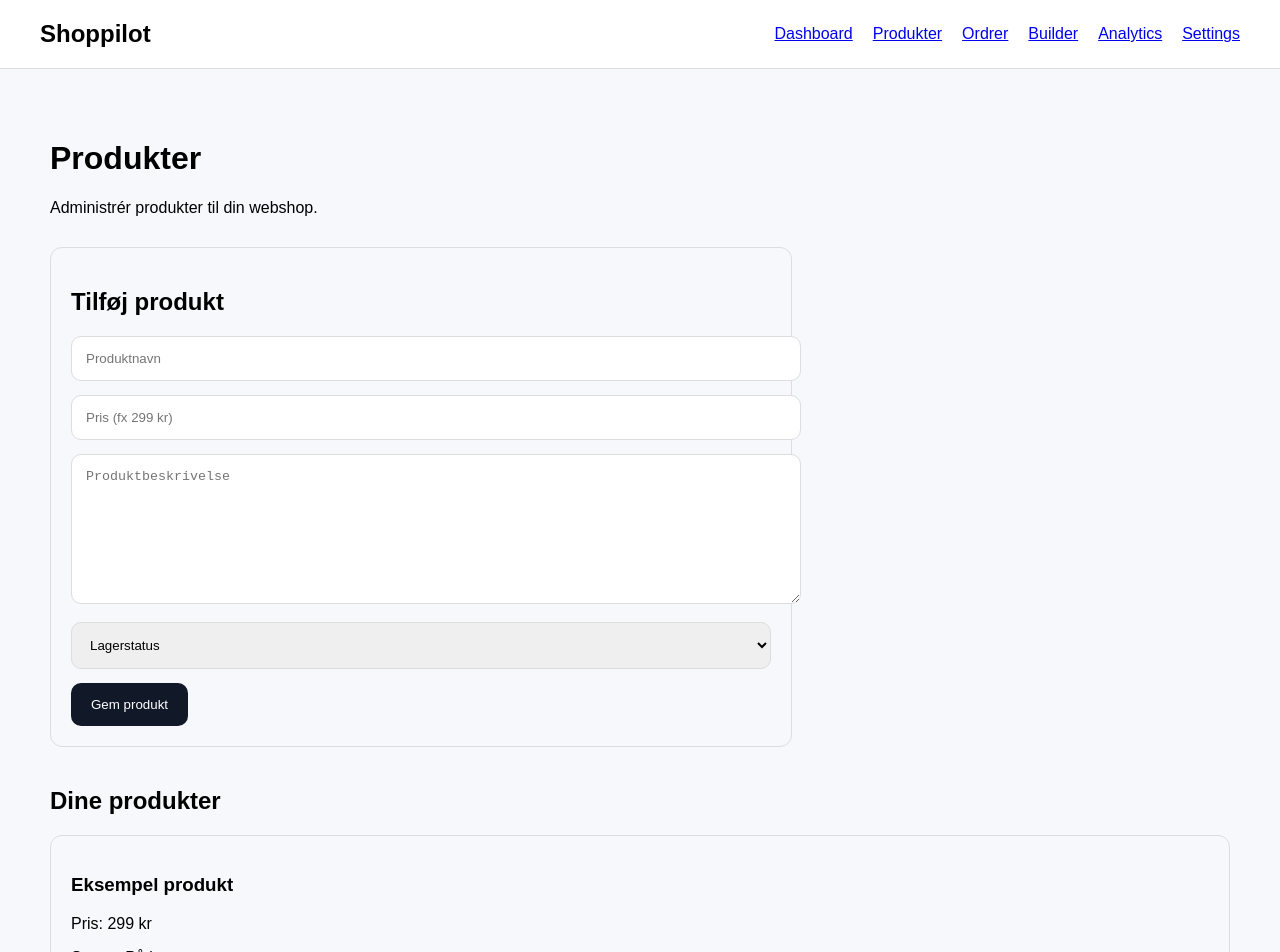
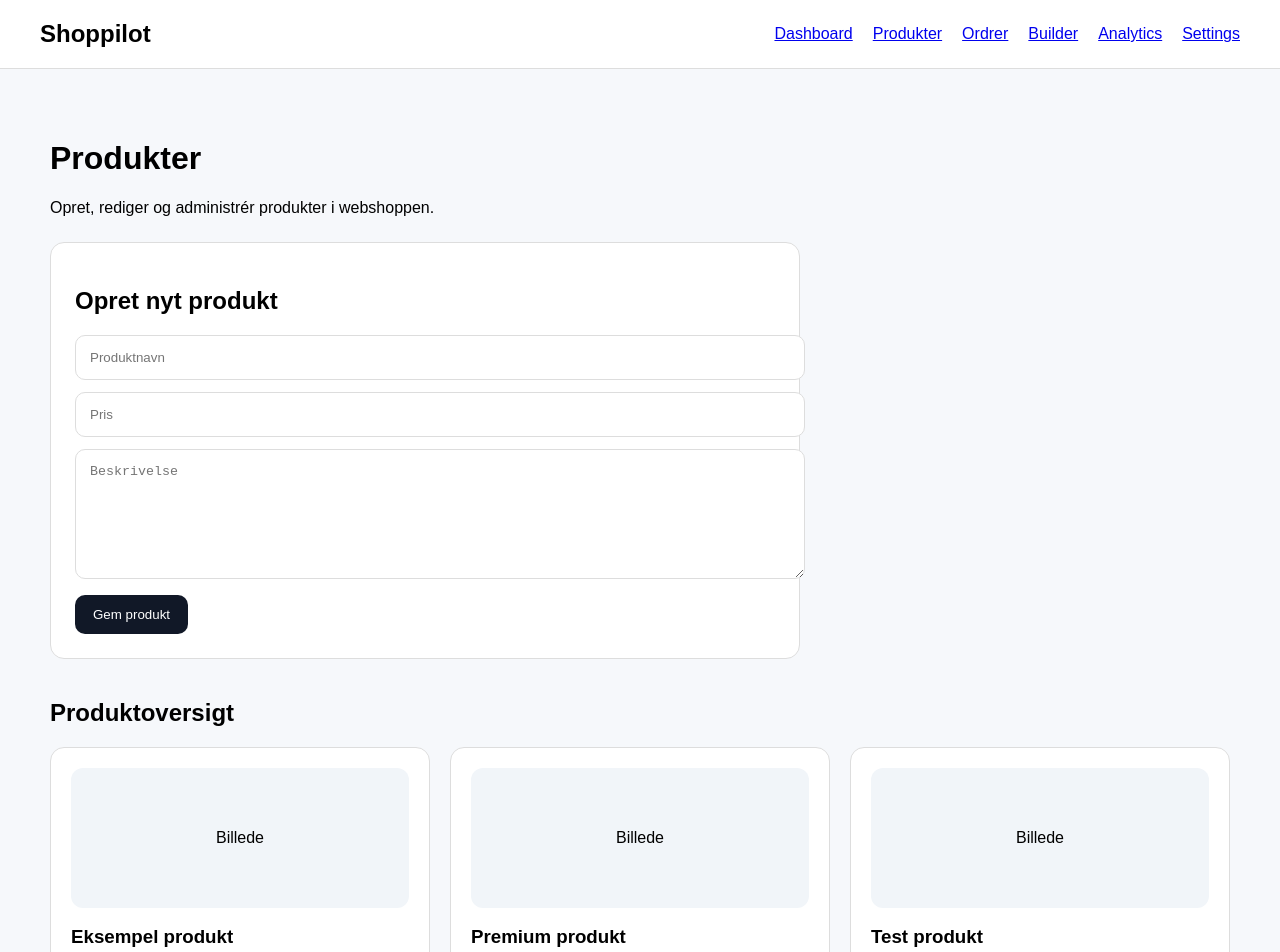
Before and after one commit to postjkhandel-ship-it/shoppilot, a Next.js app: page /products in a window 1280 px wide. Shown: the top 952 px of the page. Built offline with nearby package versions, Linux system fonts and the light colour scheme.

Commit message:
Update page.js

```diff
--- a/app/products/page.js
+++ b/app/products/page.js
@@ -1,85 +1,79 @@
 export default function Products() {
+  const products = [
+    { name: "Eksempel produkt", price: "299 kr", stock: "På lager" },
+    { name: "Premium produkt", price: "499 kr", stock: "På lager" },
+    { name: "Test produkt", price: "199 kr", stock: "Kladde" }
+  ];
+
   return (
     <main style={{ padding: "50px", fontFamily: "Arial" }}>
       <h1>Produkter</h1>
-      <p>Administrér produkter til din webshop.</p>
+      <p>Opret, rediger og administrér produkter i webshoppen.</p>
 
-      <div
-        style={{
-          border: "1px solid #ddd",
-          borderRadius: "12px",
-          padding: "20px",
-          maxWidth: "700px",
-          marginTop: "30px"
-        }}
-      >
-        <h2>Tilføj produkt</h2>
-
-        <input
-          placeholder="Produktnavn"
-          style={input}
-        />
-
-        <input
-          placeholder="Pris (fx 299 kr)"
-          style={input}
-        />
-
-        <textarea
-          placeholder="Produktbeskrivelse"
-          style={{
-            ...input,
-            minHeight: "120px"
-          }}
-        />
-
-        <select style={input}>
-          <option>Lagerstatus</option>
-          <option>På lager</option>
-          <option>Ikke på lager</option>
-        </select>
-
-        <button style={button}>
-          Gem produkt
-        </button>
+      <div style={box}>
+        <h2>Opret nyt produkt</h2>
+        <input placeholder="Produktnavn" style={input} />
+        <input placeholder="Pris" style={input} />
+        <textarea placeholder="Beskrivelse" style={{ ...input, minHeight: "100px" }} />
+        <button style={button}>Gem produkt</button>
       </div>
 
-      <div style={{ marginTop: "40px" }}>
-        <h2>Dine produkter</h2>
+      <h2 style={{ marginTop: "40px" }}>Produktoversigt</h2>
 
-        <div style={card}>
-          <h3>Eksempel produkt</h3>
-          <p>Pris: 299 kr</p>
-          <p>Status: På lager</p>
-        </div>
+      <div style={{ display: "grid", gridTemplateColumns: "repeat(auto-fit, minmax(220px,1fr))", gap: "20px" }}>
+        {products.map((product) => (
+          <div key={product.name} style={card}>
+            <div style={imageBox}>Billede</div>
+            <h3>{product.name}</h3>
+            <p>{product.price}</p>
+            <p>{product.stock}</p>
+            <button style={button}>Rediger</button>
+          </div>
+        ))}
       </div>
-
-      <br />
-      <a href="/dashboard">Tilbage til dashboard</a>
     </main>
   );
 }
 
+const box = {
+  background: "#fff",
+  border: "1px solid #ddd",
+  borderRadius: "14px",
+  padding: "24px",
+  maxWidth: "700px",
+  marginTop: "25px"
+};
+
 const input = {
   width: "100%",
   padding: "14px",
-  marginBottom: "14px",
+  marginBottom: "12px",
   border: "1px solid #ddd",
   borderRadius: "10px"
+};
+
+const card = {
+  background: "#fff",
+  border: "1px solid #ddd",
+  borderRadius: "14px",
+  padding: "20px"
+};
+
+const imageBox = {
+  height: "140px",
+  background: "#f1f5f9",
+  borderRadius: "12px",
+  display: "flex",
+  alignItems: "center",
+  justifyContent: "center",
+  marginBottom: "15px"
 };
 
 const button = {
   background: "#111827",
   color: "white",
   border: "none",
-  padding: "14px 20px",
+  padding: "12px 18px",
   borderRadius: "10px",
   cursor: "pointer"
 };
-
-const card = {
-  border: "1px solid #ddd",
-  borderRadius: "12px",
-  padding: "20px",
-  marginTop: "10px"
-};
```
